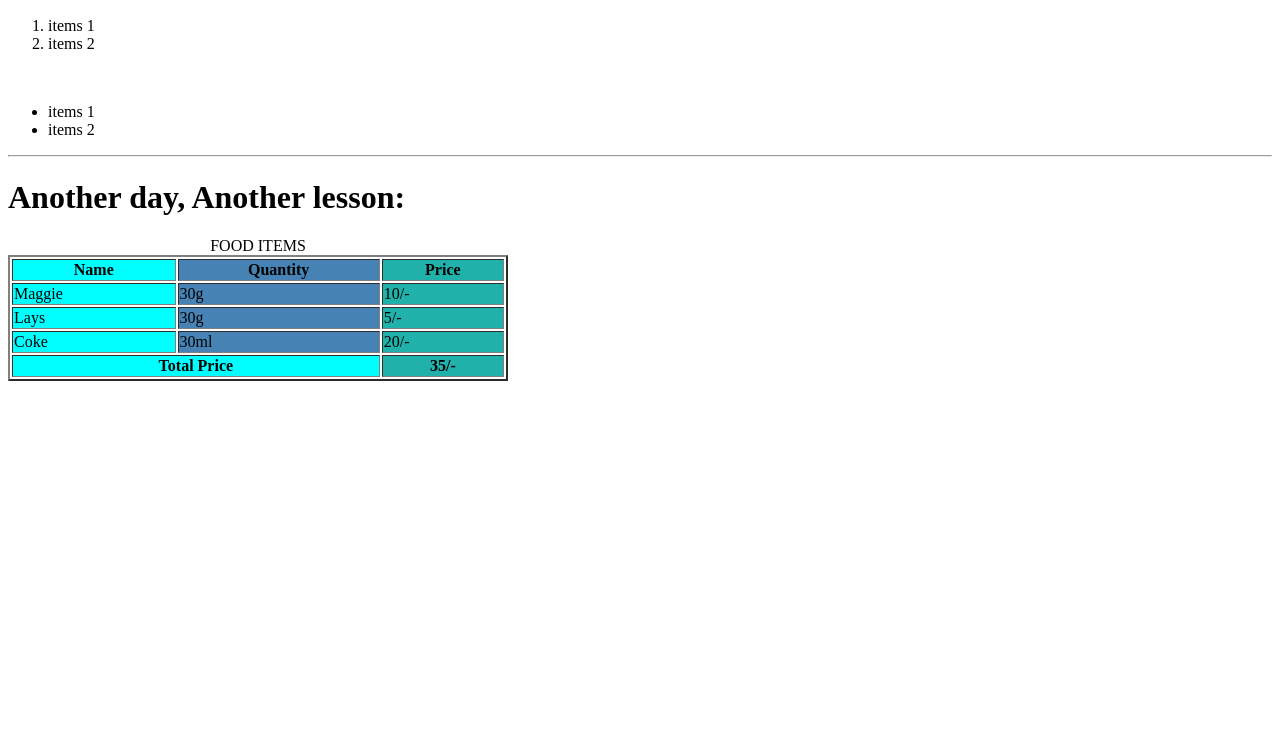
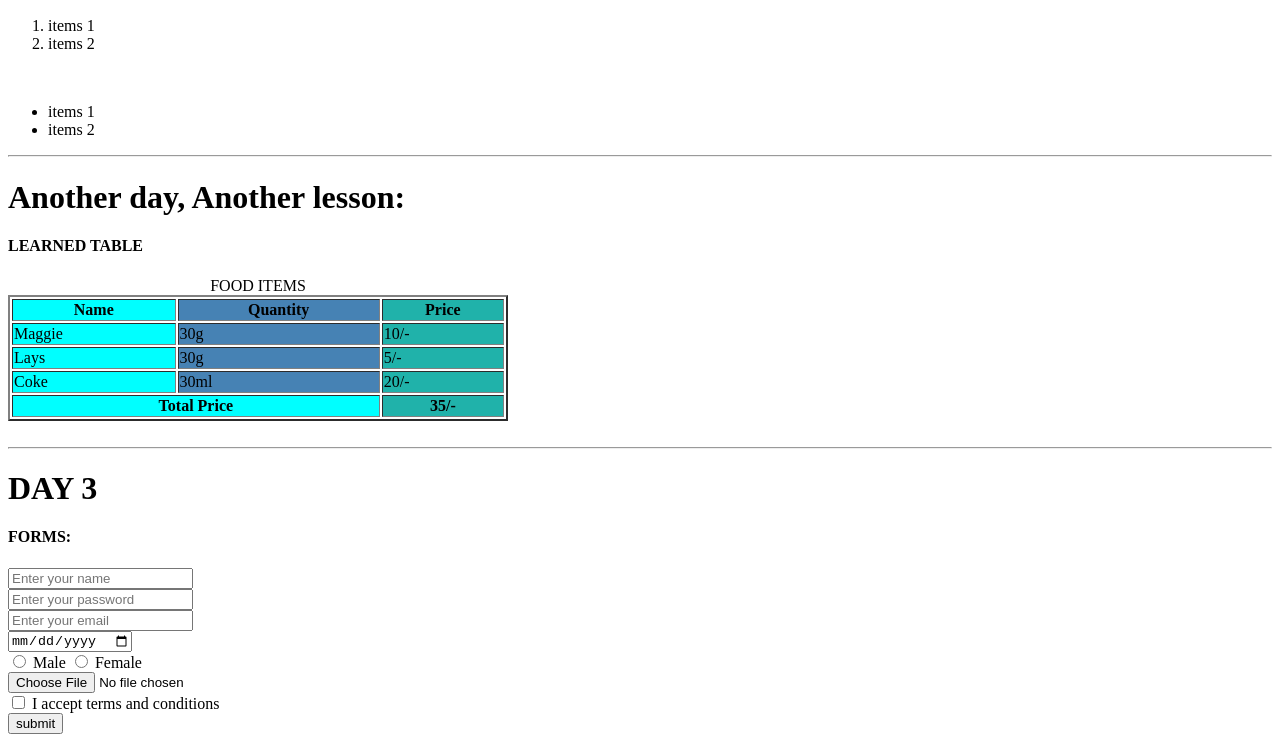
Before and after one commit to iamparibrita-hue/COHORT-3.O, a plain HTML site: page index.html in a window 1280 px wide. Shown: the part 838-1580 px from the top of the page. Before the commit the page ends 1227 px from the top, so only its background shows below. Drawn offline with Linux system fonts and the light colour scheme.

Commit message:
Learned forms,meta,SEO

```diff
--- a/index.html
+++ b/index.html
@@ -4,6 +4,7 @@
     <meta charset="UTF-8">
     <meta name="viewport" content="width=device-width, initial-scale=1.0">
     <title>Document</title>
+    <link rel="shortcut icon" href="https://imgs.search.brave.com/N7HwZV-AtMAuvoN7QTuHKHmGtYPuXvpp47u2-NQFMOE/rs:fit:860:0:0:0/g:ce/aHR0cHM6Ly9jZG4u/ZHJpYmJibGUuY29t/L3VzZXJ1cGxvYWQv/MzUxMDEwMTYvZmls/ZS9vcmlnaW5hbC05/ZTI0MzllNDg5NTI2/OWEyOTZjZDY0NmQy/MTk1YTE5MC5qcGc_/Zm9ybWF0PXdlYnAm/cmVzaXplPTQwMHgz/MDAmdmVydGljYWw9/Y2VudGVy" type="image/x-icon">
 </head>
 <body>
     <h1>Heading 1</h1>
@@ -38,6 +39,7 @@
 
 <hr>
 <h1>Another day, Another lesson:</h1>
+<h4>LEARNED TABLE</h4>
 <table border="2" width="500">
     <caption>FOOD ITEMS</caption>
     <colgroup>
@@ -74,3 +76,21 @@
         </tr>
     </tfoot>
 </table>
+
+<br>
+<hr>
+
+<h1>DAY 3</h1>
+<h4>FORMS:</h4>
+
+<form>
+    <input type="text" placeholder="Enter your name"><br>
+    <input type="password" placeholder="Enter your password"><br>
+    <input type="email" placeholder="Enter your email"><br>
+    <input type="date"><br>
+    <input type="radio" name="Gender"> Male
+    <input type="radio" name="Gender"> Female <br>
+    <input type="file"> <br>
+    <input type="checkbox"> I accept terms and conditions <br>
+    <button>submit</button>
+</form>
```
Also changed, not shown: 02.html (added).
